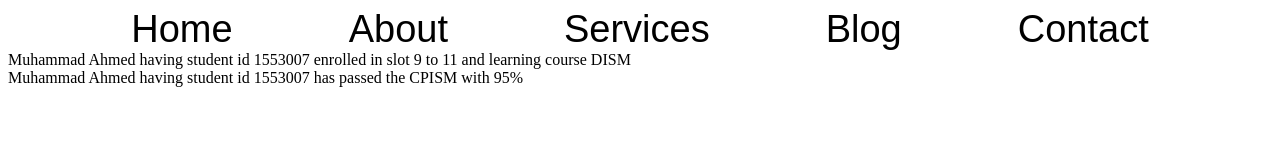
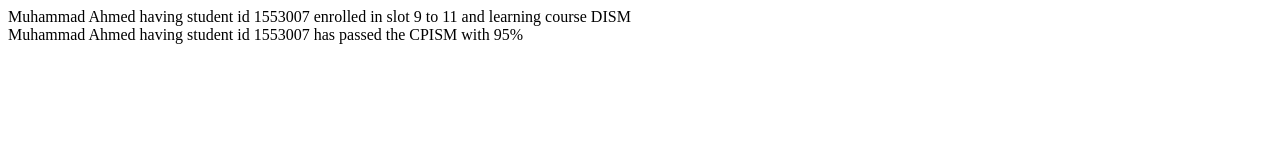
Before and after one commit to muhammaddevahmed/Advance-Javascript, a plain HTML site: page 3rd lecture/js/index.html in a window 1280 px wide. Drawn offline with Linux system fonts and the light colour scheme.

Commit message:
Advance js

```diff
--- a/3rd lecture/js/index.html
+++ b/3rd lecture/js/index.html
@@ -6,74 +6,8 @@
 
     <title>Document</title>
 </head>
-<style>
 
 
-.navbar ul {
-    display: flex;
-    gap: 116px;
-    justify-content: center;
-    font-size: 38px;
-    font-family: 'Math', sans-serif; /* You should specify a valid font family */
-    margin: 0;
-    padding: 0;
-}
-
-.navbar ul li {
-    list-style: none;
-    position: relative; /* Necessary for positioning the ::before element */
-}
-
-.navbar ul li a {
-    text-decoration: none;
-    color: black;
-    position: relative; /* Necessary for positioning the ::before element relative to the link */
-}
-
-/* Hover effect on the link */
-.navbar ul li a::before {
-    content: "";
-    position: absolute;
-    width: 100%; /* Make the underline span the width of the link */
-    height: 2px; /* Define the height of the underline */
-    background-color: brown; /* The color of the underline */
-    bottom: 0; /* Position the underline at the bottom of the link */
-    left: 0;
-    transform: scaleY(0); /* Initially hide the underline */
-    transform-origin: bottom; /* Make the scaling effect originate from the bottom */
-    transition: transform 0.5s ease; /* Smooth transition for the scaling effect */
-}
-
-/* Hover effect for the links */
-.navbar ul li a:hover::before {
-    transform: scaleY(1.5); /* Show the underline with scaling effect */
-}
-
-
-
-</style>
-
-
-<body>
-
-
-
-<div class="container">
-    <div class="row">
-        <div class="col-12">
-            <div class="navbar">
-                <ul>
-                    <li><a href="">Home</a></li>
-                    <li><a href="">About</a></li>
-                    <li><a href="">Services</a></li>
-                    <li><a href="">Blog</a></li>
-                    <li><a href="">Contact</a></li>
-
-                </ul>
-            </div>
-        </div>
-    </div>
-</div>
 
     <script src="app.js"></script>
 </body>
```
